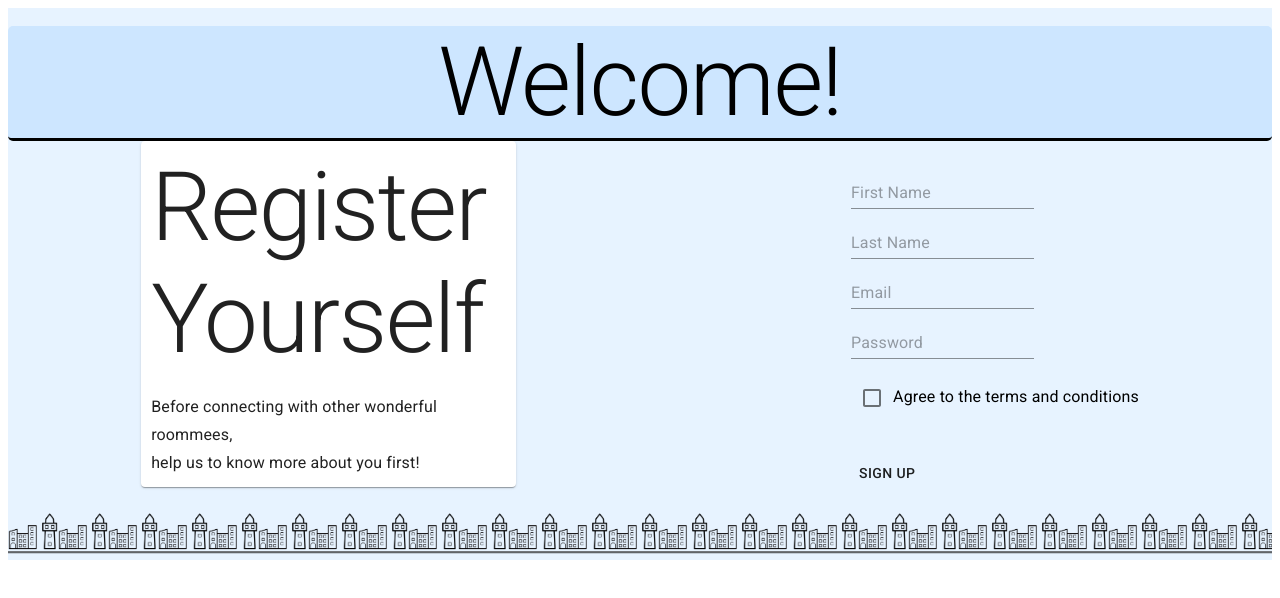
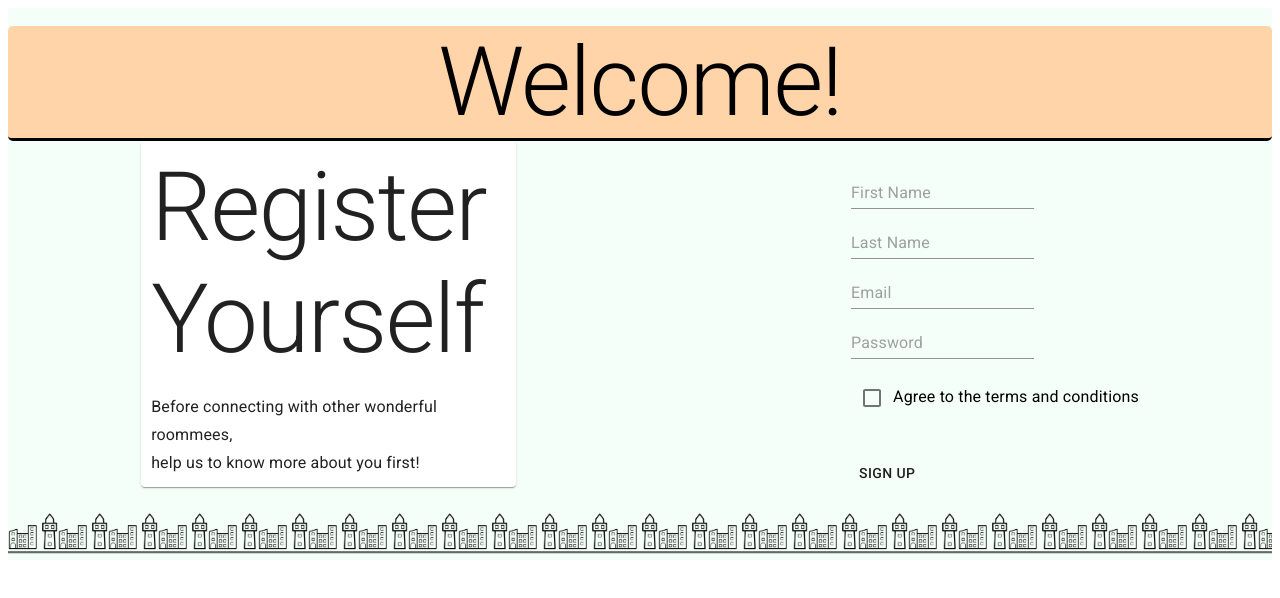
Before and after one commit to ElmoSamudra/Roommee-Front-End, a React (Create React App) app: page /register in a window 1280 px wide. Shown: the top 598 px of the page. Built offline with nearby package versions, Linux system fonts and the light colour scheme.

Commit message:
change colors to match theme

```diff
--- a/src/Register.js
+++ b/src/Register.js
@@ -8,10 +8,10 @@ import houseArt1 from './lineart.png'
 
 const useStyles = makeStyles((theme) => ({
     entireGrid:{
-        backgroundColor: "#e7f3ff"
+        backgroundColor: "#f5fffa"
     },
     welcomeStyle:{
-        backgroundColor: "#cde6ff",
+        backgroundColor: "#ffd4a9",
     },
     formStyle:{
         backgroundColor: "#80c0ff"
```
